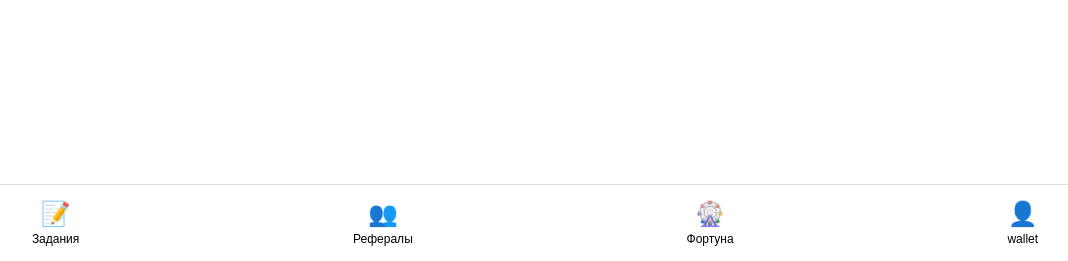
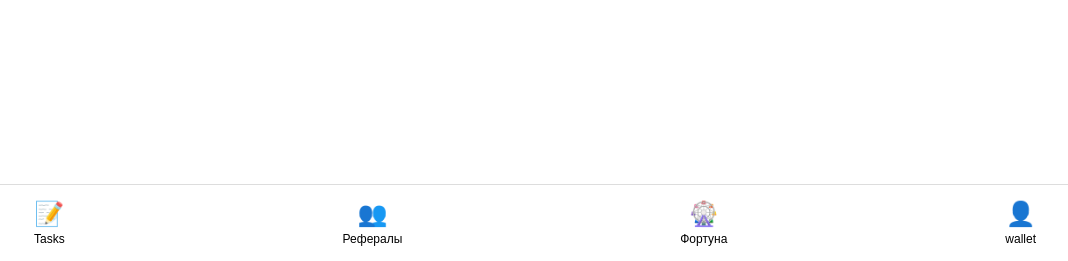
Before and after one commit to Davidka776/Stars, a Flask app: page / in a window 1280 px wide. Shown: the part 539-800 px from the top of the page, without its empty margins (105-1173 px from the left). Run offline with Flask 2, Linux system fonts and the light colour scheme; data that the repository does not hold is empty; some libraries are stand-ins or nearby versions.

Commit message:
Описание изменений

```diff
--- a/templates/index.html
+++ b/templates/index.html
@@ -17,7 +17,7 @@
         <nav class="bottom-nav">
             <button class="nav-btn" data-page="tasks">
                 <span class="icon">📝</span>
-                <span>Задания</span>
+                <span>Tasks</span>
             </button>
             <button class="nav-btn" data-page="ref">
                 <span class="icon">👥</span>
```
